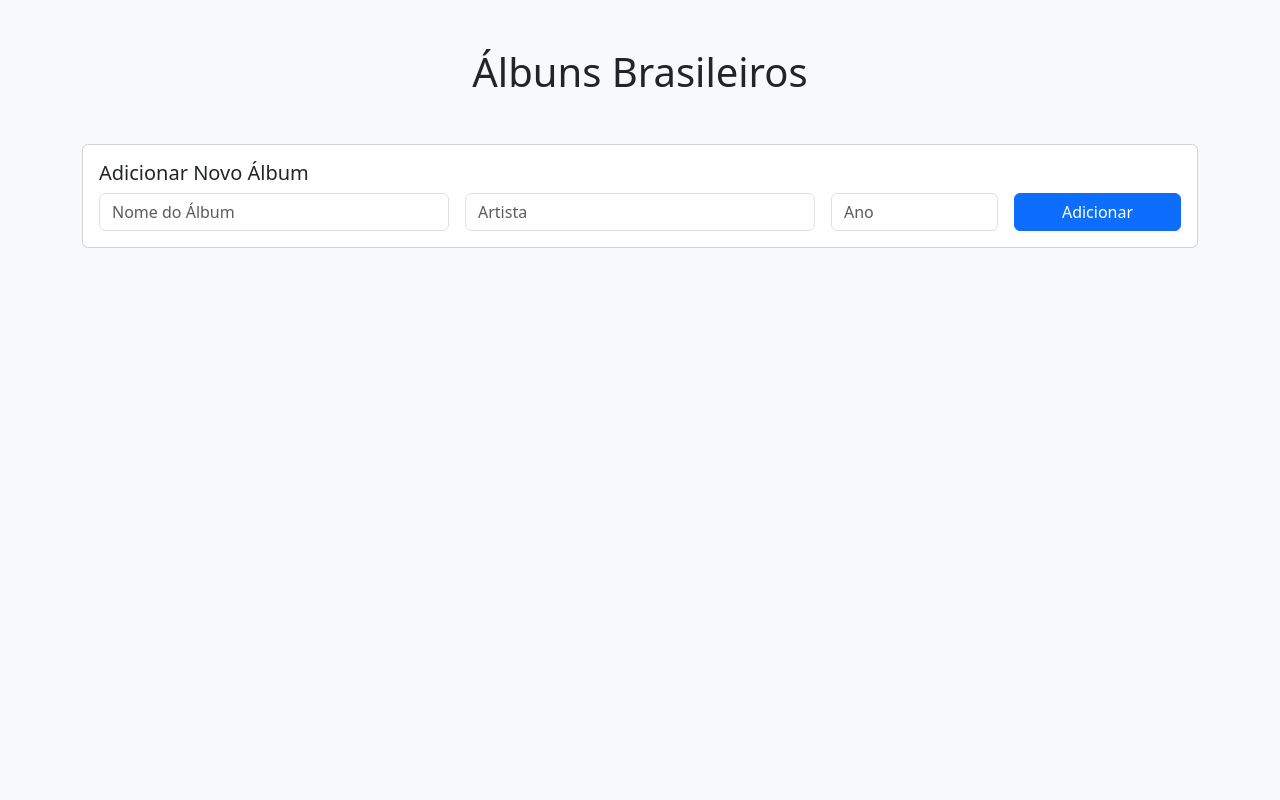
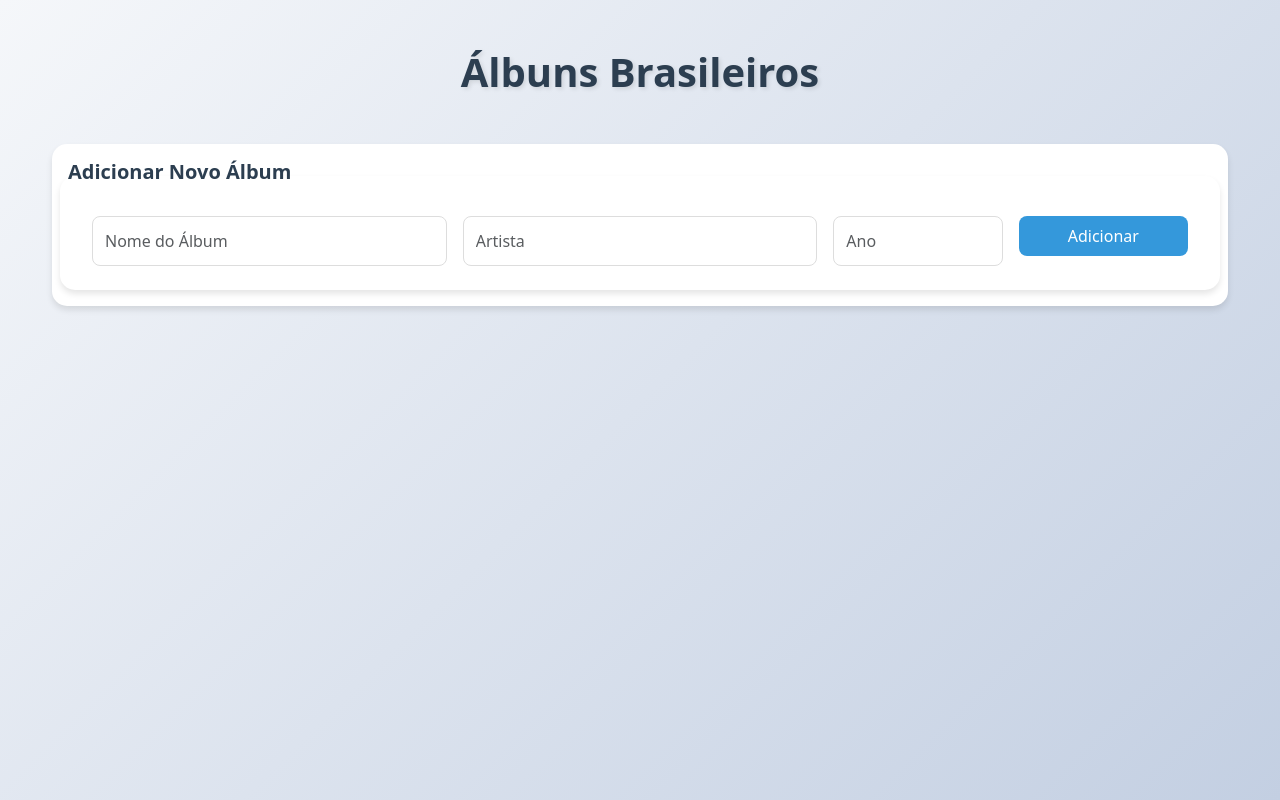
Before and after one commit to laura-farias-dev/api-albuns-brasileiros, a Flask app: page / in a window 1280 px wide. Run offline with Flask 3, Linux system fonts and the light colour scheme; some libraries are stand-ins or nearby versions.

```diff
--- a/app.py
+++ b/app.py
@@ -1,3 +1,4 @@
+# -*- coding: utf-8 -*-
 from flask import Flask, jsonify, request, render_template
 from flask_cors import CORS
 
@@ -13,7 +14,7 @@ albuns = [
 def index():
     return render_template('index.html')
 
-@app.route('/api/albuns', methods=['GET']) #rota get
+@app.route('/api/albuns', methods=['GET'])
 def get_albuns():
     return jsonify(albuns)
 
@@ -49,4 +50,4 @@ def delete_album(album_id):
     return jsonify({"error": "Álbum não encontrado"}), 404
 
 if __name__ == '__main__':
-    app.run(debug=True)
+    app.run(host='0.0.0.0', debug=True)
--- a/templates/index.html
+++ b/templates/index.html
@@ -7,18 +7,129 @@
     <link href="https://cdn.jsdelivr.net/npm/bootstrap@5.3.0/dist/css/bootstrap.min.css" rel="stylesheet">
     <link rel="stylesheet" href="https://cdn.jsdelivr.net/npm/bootstrap-icons@1.7.2/font/bootstrap-icons.css">
     <style>
+        :root {
+            --primary-color: #2c3e50;
+            --secondary-color: #3498db;
+            --accent-color: #e74c3c;
+        }
+
+        body {
+            background: linear-gradient(135deg, #f5f7fa 0%, #c3cfe2 100%);
+            min-height: 100vh;
+        }
+
+        .container {
+            max-width: 1200px;
+        }
+
+        h1 {
+            color: var(--primary-color);
+            font-weight: 700;
+            text-shadow: 2px 2px 4px rgba(0,0,0,0.1);
+            margin-bottom: 2rem !important;
+        }
+
+        .card {
+            border: none;
+            border-radius: 15px;
+            box-shadow: 0 4px 6px rgba(0,0,0,0.1);
+            transition: all 0.3s ease;
+        }
+
         .album-card {
-            transition: transform 0.2s;
+            transition: transform 0.3s ease, box-shadow 0.3s ease;
+            background: white;
+            border-radius: 15px;
+            overflow: hidden;
         }
+
         .album-card:hover {
-            transform: translateY(-5px);
+            transform: translateY(-10px);
+            box-shadow: 0 8px 15px rgba(0,0,0,0.2);
         }
+
         .action-btn {
             opacity: 0;
-            transition: opacity 0.2s;
+            transition: opacity 0.3s ease;
+            z-index: 2;
         }
+
         .album-card:hover .action-btn {
             opacity: 1;
+        }
+
+        .btn-primary {
+            background-color: var(--secondary-color);
+            border: none;
+            padding: 0.5rem 1rem;
+            border-radius: 8px;
+            transition: all 0.3s ease;
+        }
+
+        .btn-primary:hover {
+            background-color: #2980b9;
+            transform: scale(1.05);
+        }
+
+        .btn-danger {
+            background-color: var(--accent-color);
+            border: none;
+            padding: 0.5rem 1rem;
+            border-radius: 8px;
+            transition: all 0.3s ease;
+        }
+
+        .btn-danger:hover {
+            background-color: #c0392b;
+            transform: scale(1.05);
+        }
+
+        .form-control {
+            border-radius: 8px;
+            border: 1px solid #ddd;
+            padding: 0.75rem;
+            transition: all 0.3s ease;
+        }
+
+        .form-control:focus {
+            box-shadow: 0 0 0 0.2rem rgba(52, 152, 219, 0.25);
+            border-color: var(--secondary-color);
+        }
+
+        .modal-content {
+            border-radius: 15px;
+            border: none;
+        }
+
+        .modal-header {
+            background-color: var(--primary-color);
+            color: white;
+            border-radius: 15px 15px 0 0;
+        }
+
+        .modal-footer {
+            border-top: 1px solid #eee;
+        }
+
+        .card-title {
+            color: var(--primary-color);
+            font-weight: 600;
+        }
+
+        .card-subtitle {
+            color: var(--secondary-color);
+        }
+
+        #albumForm {
+            background: white;
+            padding: 1.5rem;
+            border-radius: 15px;
+            box-shadow: 0 4px 6px rgba(0,0,0,0.1);
+        }
+
+        .form-label {
+            color: var(--primary-color);
+            font-weight: 500;
         }
     </style>
 </head>
```
Also changed, not shown: github/workflows/ci-pr.yml (deleted, +0 -42 lines), github/workflows/ci-push.yml (deleted, +0 -37 lines), requirements.txt (+2 -8 lines), README.md, 4 other files.
